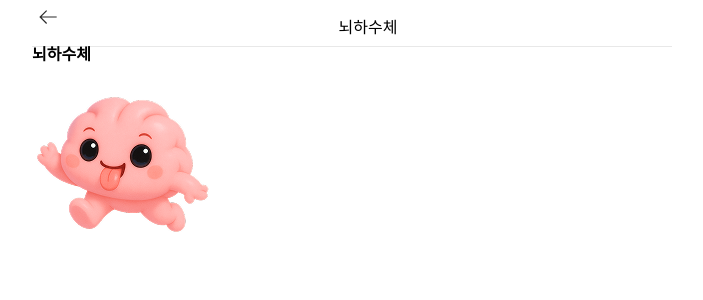
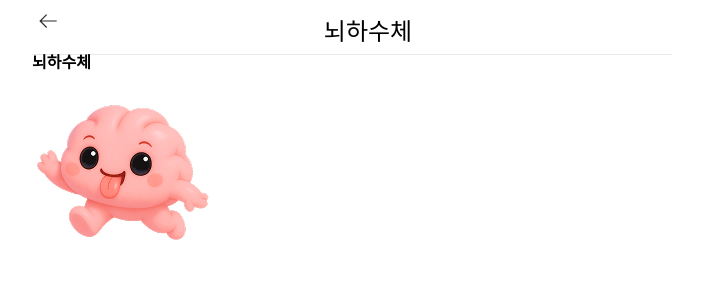
Before and after one commit to LGTM-Team/brain-game, a React (Vite) app: page / in a window 1280 px wide. Shown: the top 300 px of the page, without its empty margins (288-991 px from the left). Built offline with nearby package versions, Linux system fonts and the light colour scheme.

Commit message:
style(variables): font-6 -> font-header로 이름 변경

```diff
--- a/src/styles/variables.css
+++ b/src/styles/variables.css
@@ -20,7 +20,8 @@
   --font-3: 14px;
   --font-4: 16px;
   --font-5: 20px;
-  --font-6: 24px;
+
+  --font-header: 24px;
   --font-game-inform: 30px;
   --font-word-game: 100px;
   --font-number-game: 45px;
```
